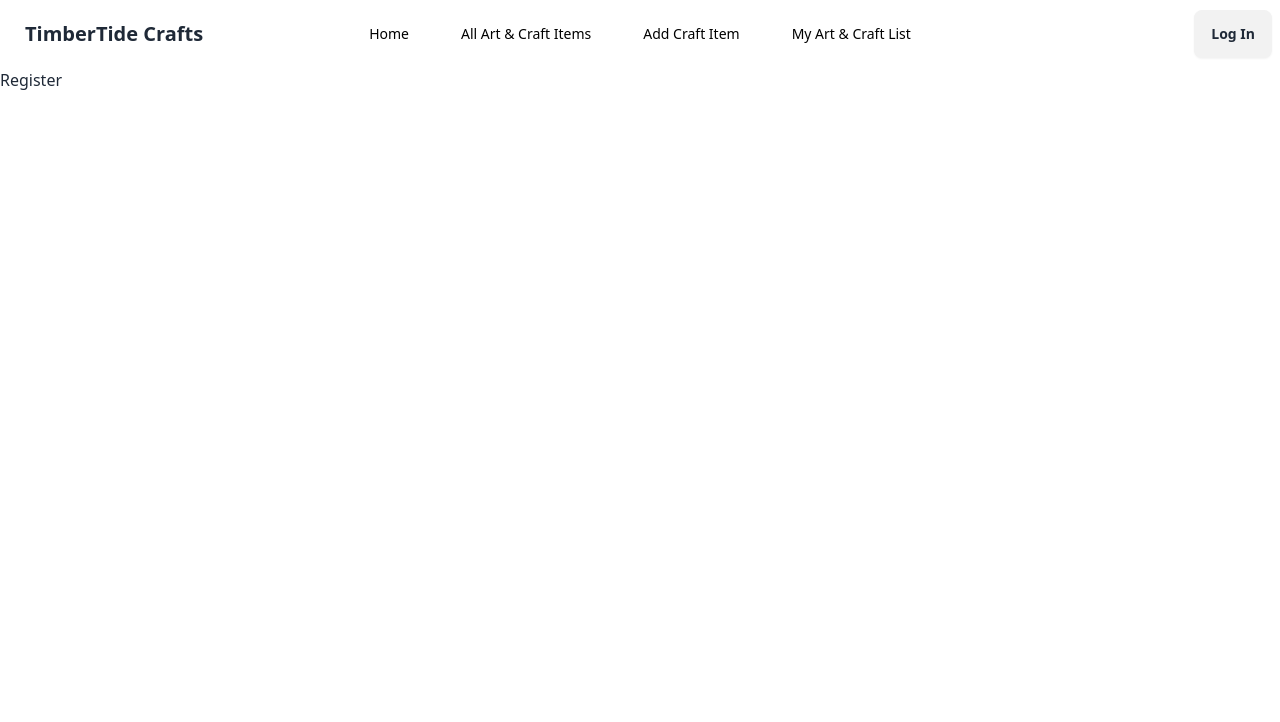
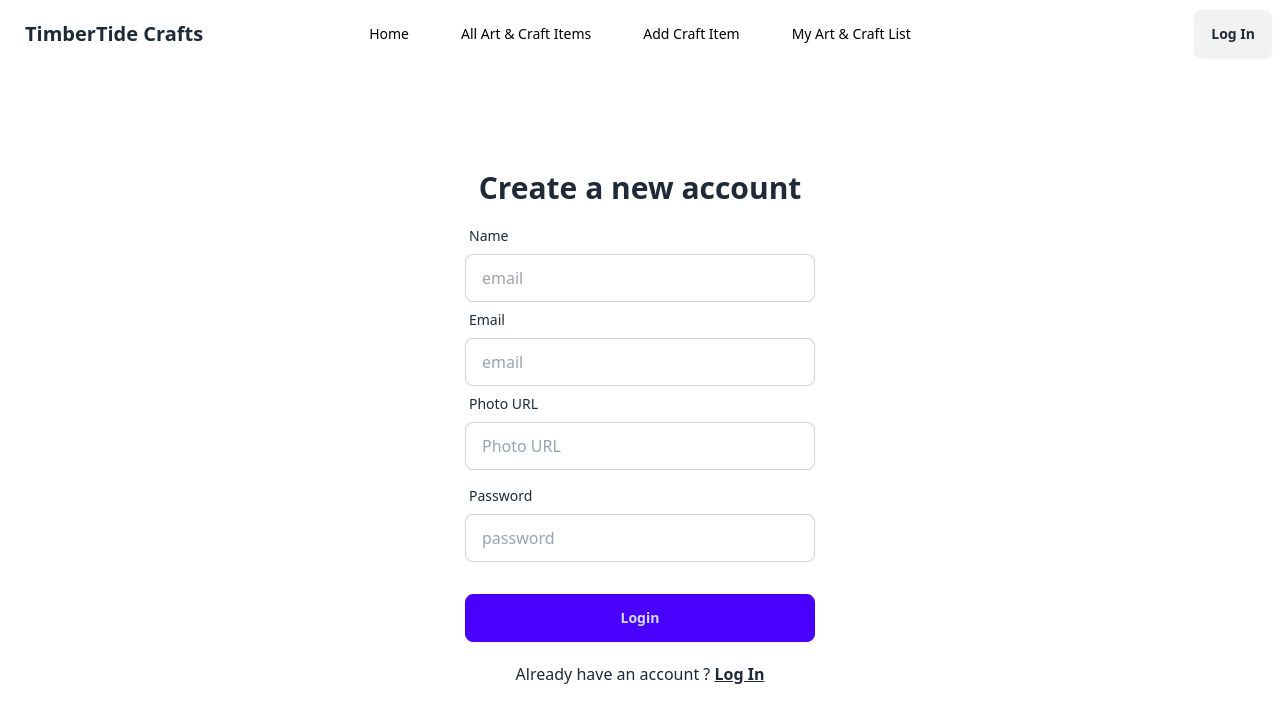
Before and after one commit to Shahriar-Samir/TimberTide-Crafts-Client, a React (Vite) app: page /signup in a window 1280 px wide. Shown: the top 722 px of the page. Built offline with nearby package versions, Linux system fonts and the light colour scheme.

Commit message:
added registration page

```diff
--- a/package.json
+++ b/package.json
@@ -14,7 +14,8 @@
     "react": "^18.2.0",
     "react-dom": "^18.2.0",
     "react-icons": "^5.1.0",
-    "react-router-dom": "^6.23.0"
+    "react-router-dom": "^6.23.0",
+    "react-toastify": "^10.0.5"
   },
   "devDependencies": {
     "@types/react": "^18.2.66",
--- a/src/components/login.jsx
+++ b/src/components/login.jsx
@@ -1,9 +1,20 @@
-import React from 'react';
+import { ToastContainer, toast } from 'react-toastify';
 import { FcGoogle } from "react-icons/fc";
 import { FaGithubSquare } from "react-icons/fa";
+import { Link } from 'react-router-dom';
 
 const Login = () => {
+    const handleSubmit =(e)=>{
+        e.preventDefault()
+        const form = e.target
+        const email = form.email.value
+        const password = form.password.value
+        console.log(email, password)
+        toast.success('Logged in successfully')
+    }
     return (
+        <>
+        <ToastContainer />
         <div className='flex justify-center items-center h-[90vh]'>
         <div className='w-11/12 max-w-[350px] flex flex-col items-center gap-5'>
         <h1 className='text-3xl font-semibold'>Log In</h1>
@@ -12,28 +23,27 @@ const Login = () => {
         <FaGithubSquare className='text-3xl'/>
         </div>
         <div className="divider m-0">Or</div>
-        <form className="card-body w-full p-0">
+        <form className="card-body w-full p-0" onSubmit={handleSubmit}>
         <div className="form-control">
           <label className="label pt-0">
             <span className="label-text">Email</span>
           </label>
-          <input type="email" placeholder="email" className="input input-bordered" required />
+          <input type="email" name='email' placeholder="email" className="input input-bordered" required />
         </div>
         <div className="form-control">
           <label className="label">
             <span className="label-text">Password</span>
           </label>
-          <input type="password" placeholder="password" className="input input-bordered" required />
-          <label className="label">
-            <a href="#" className="label-text-alt link link-hover">Forgot password?</a>
-          </label>
+          <input type="password" name='password' placeholder="password" className="input input-bordered" required />
         </div>
         <div className="form-control mt-6">
           <button className="btn btn-primary">Login</button>
         </div>
       </form>
+      <p>Don't have an account ? <Link className='font-semibold underline' to='/signup'>Create new account</Link></p>
     </div>
     </div>
+    </>
     );
 };
 
--- a/src/components/register.jsx
+++ b/src/components/register.jsx
@@ -1,11 +1,59 @@
-import React from 'react';
+import { ToastContainer, toast } from 'react-toastify';
+import { FcGoogle } from "react-icons/fc";
+import { FaGithubSquare } from "react-icons/fa";
+import { Link } from 'react-router-dom';
 
-const Register = () => {
+const Login = () => {
+    const handleSubmit =(e)=>{
+        e.preventDefault()
+        const form = e.target
+        const name = form.name.value
+        const email = form.email.value
+        const photoUrl = form.photoUrl.value
+        const password = form.password.value
+        console.log(name, email, photoUrl, password)
+        toast.success('Logged in successfully')
+    }
     return (
-        <div>
-            Register
+        <>
+        <ToastContainer />
+        <div className='flex justify-center items-center h-[90vh]'>
+        <div className='w-11/12 max-w-[350px] flex flex-col items-center gap-5'>
+        <h1 className='text-3xl font-semibold'>Create a new account</h1>
+        <form className="card-body w-full p-0" onSubmit={handleSubmit}>
+        <div className="form-control">
+          <label className="label pt-0">
+            <span className="label-text">Name</span>
+          </label>
+          <input type="text" name='name' placeholder="email" className="input input-bordered" required />
         </div>
+        <div className="form-control">
+          <label className="label pt-0">
+            <span className="label-text">Email</span>
+          </label>
+          <input type="email" name='email' placeholder="email" className="input input-bordered" required />
+        </div>
+        <div className="form-control">
+          <label className="label pt-0">
+            <span className="label-text">Photo URL</span>
+          </label>
+          <input type="text" name='photoUrl' placeholder="Photo URL" className="input input-bordered" required />
+        </div>
+        <div className="form-control">
+          <label className="label">
+            <span className="label-text">Password</span>
+          </label>
+          <input type="password" name='password' placeholder="password" className="input input-bordered" required />
+        </div>
+        <div className="form-control mt-6">
+          <button className="btn btn-primary">Login</button>
+        </div>
+      </form>
+      <p>Already have an account ? <Link className='font-semibold underline' to='/login'>Log In</Link></p>
+    </div>
+    </div>
+    </>
     );
 };
 
-export default Register;
+export default Login;
--- a/src/main.jsx
+++ b/src/main.jsx
@@ -7,9 +7,9 @@ import Login from './components/login.jsx'
 import Register from './components/register.jsx'
 import AllArts from './components/allArts.jsx'
 import AddItem from './components/addItem.jsx'
-import UserArts from './components/userArts.jsx'
 import MyArtsAndCrafts from './components/allArts.jsx'
-
+import AuthProvider from './providers/authProvider.jsx'
+import 'react-toastify/dist/ReactToastify.css'
 
 const router = createBrowserRouter([{
     path:'/',
@@ -44,6 +44,8 @@ const router = createBrowserRouter([{
 
 ReactDOM.createRoot(document.getElementById('root')).render(
   <React.StrictMode>
+    <AuthProvider>
     <RouterProvider router={router}/>
+    </AuthProvider>
   </React.StrictMode>,
 )
--- /dev/null
+++ b/src/providers/authProvider.jsx
@@ -0,0 +1,14 @@
+import { createContext } from "react";
+
+export const AuthContext = createContext()
+
+const AuthProvider = ({children}) => {
+    const user = []
+    return (
+        <AuthContext.Provider value={user}>
+            {children}
+        </AuthContext.Provider>
+    );
+};
+
+export default AuthProvider;
--- /dev/null
+++ b/src/providers/privateRoute.jsx
@@ -0,0 +1,11 @@
+import React from 'react';
+
+const PrivateRoute = () => {
+    return (
+        <div>
+
+        </div>
+    );
+};
+
+export default PrivateRoute;
```
Also changed, not shown: 1 other file (tests, documents, lock files or other folders).
